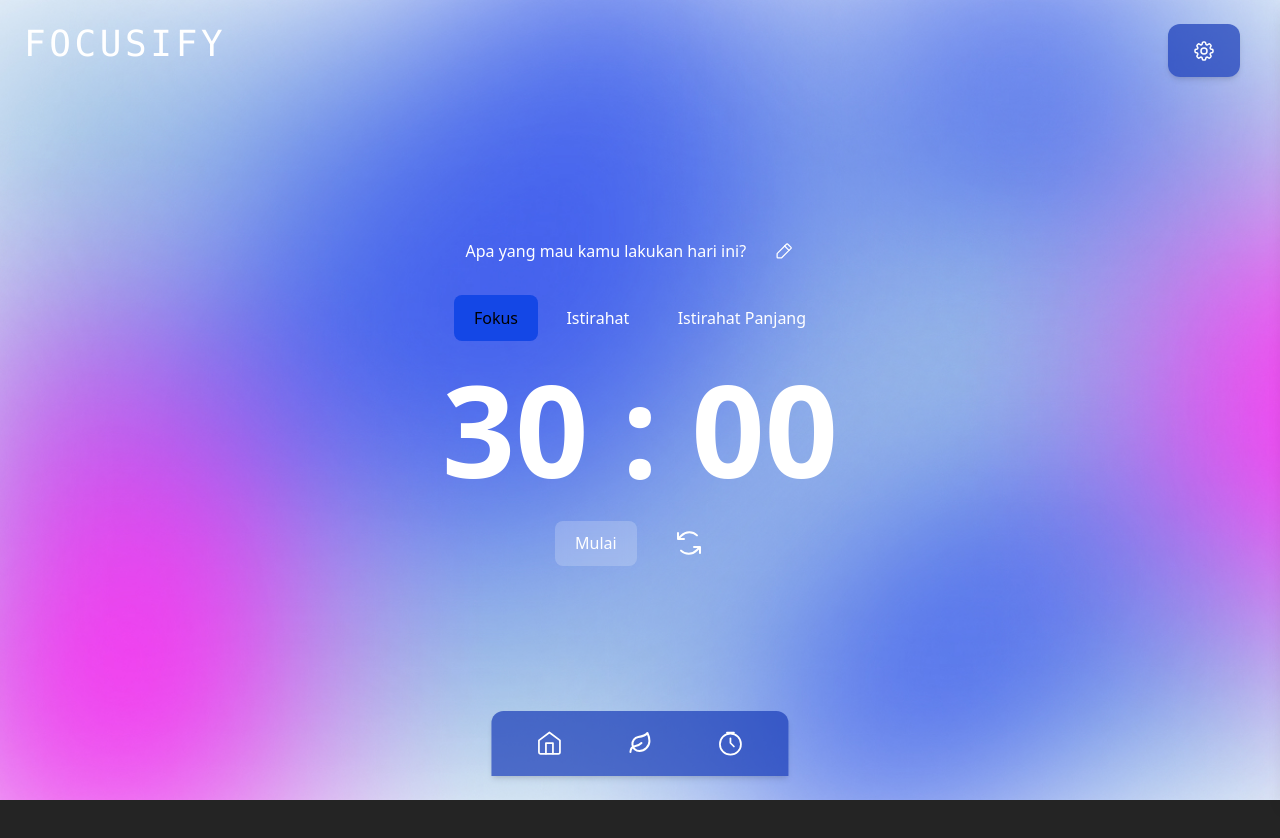
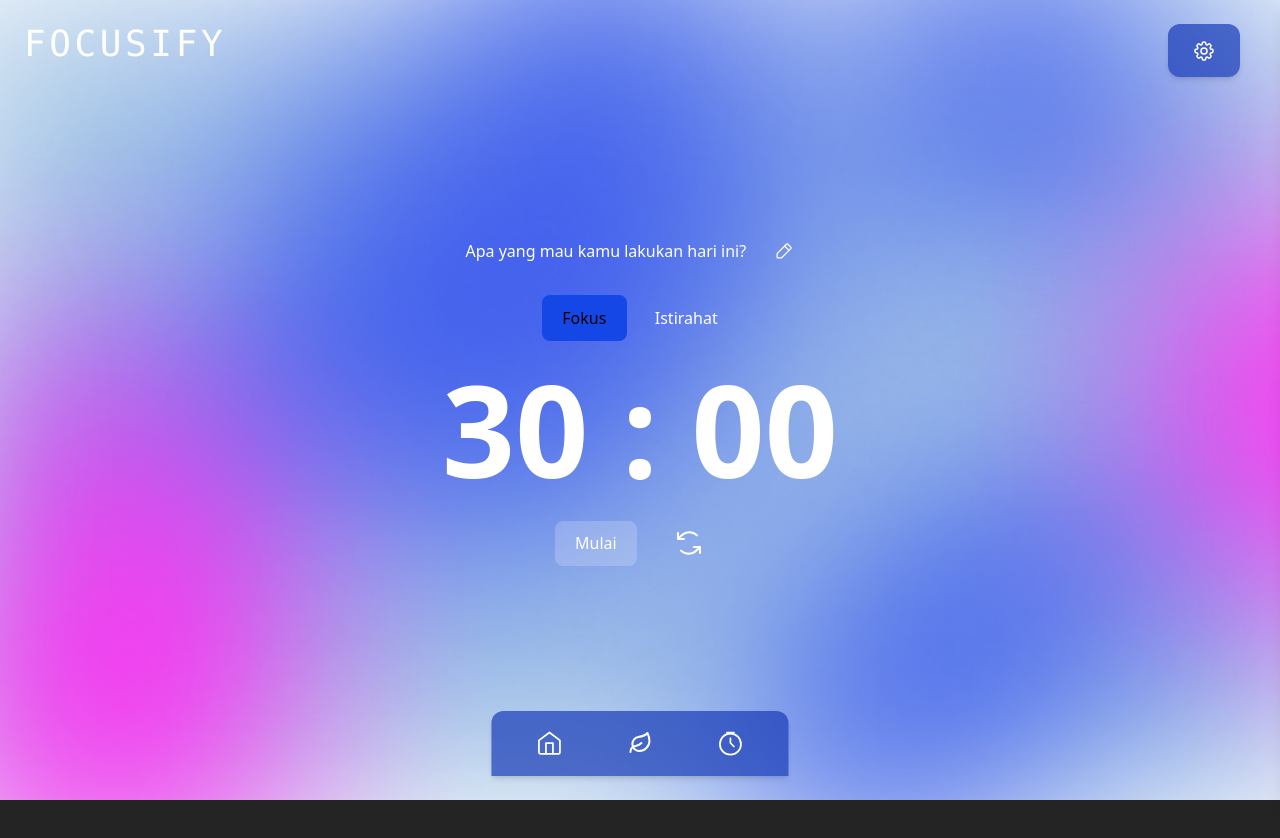
Before and after one commit to bgsprayogi/webfocusify, a React (Vite) app: page /timerpage in a window 1280 px wide. Shown: the top 838 px of the page. Built offline with nearby package versions, Linux system fonts and the light colour scheme.

Commit message:
feat:notifikasi timer + autoplay

```diff
--- a/package.json
+++ b/package.json
@@ -19,9 +19,11 @@
     "phosphor-react": "^1.4.1",
     "react": "^18.3.1",
     "react-dom": "^18.3.1",
+    "react-hot-toast": "^2.5.2",
     "react-icons": "^5.5.0",
     "react-router-dom": "^7.6.0",
     "react-slick": "^0.30.3",
+    "react-toastify": "^11.0.5",
     "slick-carousel": "^1.8.1",
     "stl-viewer": "^0.12.0",
     "tailwindcss": "^4.0.14"
--- a/src/components/SettingTimer.jsx
+++ b/src/components/SettingTimer.jsx
@@ -75,18 +75,6 @@ const SettingTimer = ({ defaultTimes, onSave }) => {
                         className="w-full p-3 rounded-lg bg-white text-black border border-gray-300 focus:outline-none focus:ring-2 focus:ring-blue-500"
                     />
                 </label>
-                <label className="block">
-                    <span className="block mb-1 font-medium">Istirahat Panjang (menit)</span>
-                    <input
-                        type="number"
-                        value={istirahatPanjangTime}
-                        onChange={(e) => {
-                            setIstirahatPanjangTime(e.target.value);
-                            setSelectedPreset(null);
-                        }}
-                        className="w-full p-3 rounded-lg bg-white text-black border border-gray-300 focus:outline-none focus:ring-2 focus:ring-blue-500"
-                    />
-                </label>
             </div>
 
             {/* Save Button */}
--- a/src/pages/TimerPage.jsx
+++ b/src/pages/TimerPage.jsx
@@ -2,6 +2,7 @@ import React, { useState, useEffect, useRef } from "react";
 import backgroundTimerDesktop from "../assets/backgroundTimer.jpg";
 import backgroundTimerMobile from "../assets/FindMobile.jpg";
 import AnimatedContent from "../components/AnimatedContent";
+import { Toaster, toast } from 'react-hot-toast';
 import SettingTimer from "../components/SettingTimer"; // pastikan path-nya benar
 import { PencilSimple } from "phosphor-react";
 
@@ -41,6 +42,44 @@ const TimerPage = () => {
         setTimeLeft(customTimes[mode] * 60);
     };
 
+    const handleAutoSwitch = () => {
+        if (mode === 'fokus') {
+            toast.success('🎯 Waktu Fokus selesai! Saatnya istirahat.', {
+                duration: 5000,
+                position: 'top-center',
+                style: {
+                    background: '#2563eb', // biru
+                    color: 'white',
+                    fontWeight: 'bold',
+                    fontSize: '16px',
+                    borderRadius: '10px',
+                    padding: '12px 20px',
+                    boxShadow: '0 4px 14px rgba(37, 99, 235, 0.6)',
+                },
+            });
+            setMode('istirahat');
+            setTimeLeft(customTimes.istirahat * 60);
+            setIsRunning(true);  // langsung lanjut auto play
+        } else if (mode === 'istirahat') {
+            toast.success('☕ Waktu Istirahat selesai! Yuk lanjut fokus.', {
+                duration: 4000,
+                position: 'top-center',
+                style: {
+                    background: '#059669', // hijau
+                    color: 'white',
+                    fontWeight: 'bold',
+                    fontSize: '16px',
+                    borderRadius: '10px',
+                    padding: '12px 20px',
+                    boxShadow: '0 4px 14px rgba(5, 150, 105, 0.6)',
+                },
+            });
+            setMode('fokus');
+            setTimeLeft(customTimes.fokus * 60);
+            setIsRunning(true);
+        }
+    };
+
 
 
     useEffect(() => {
@@ -49,6 +88,7 @@ const TimerPage = () => {
                 setTimeLeft((prev) => {
                     if (prev <= 1) {
                         clearInterval(timerRef.current);
+                        handleAutoSwitch(); // ← panggil di sini
                         return 0;
                     }
                     return prev - 1;
@@ -58,7 +98,8 @@ const TimerPage = () => {
             clearInterval(timerRef.current);
         }
         return () => clearInterval(timerRef.current);
-    }, [isRunning]);
+    }, [isRunning, mode, customTimes]);
+
 
     const formatTime = (time) => {
         const minutes = Math.floor(time / 60).toString().padStart(2, '0');
@@ -79,6 +120,11 @@ const TimerPage = () => {
                 backgroundPosition: "center",
             }}
         >
+            <div>
+                <Toaster position="top-center" reverseOrder={false} />
+
+            </div>
+
             {/* Logo */}
             <div className="absolute top-6 left-6 text-white text-2xl md:text-4xl font-mono tracking-widest">
                 FOCUSIFY
@@ -126,14 +172,7 @@ const TimerPage = () => {
                         >
                             Istirahat
                         </button>
-                        <button
-                            className={`px-5 py-3 rounded-full border text-sm md:text-base ${mode === 'istirahatPanjang' ? 'bg-blue-700 text-black' : 'border-white text-white'}`}
-                            onClick={() => switchMode('istirahatPanjang')}
-                        >
-                            Istirahat Panjang
-                        </button>
                     </div>
-
 
                     {/* Timer */}
                     <h2 className="text-8xl md:text-9xl font-bold">{formatTime(timeLeft)}</h2>
```
Also changed, not shown: 1 other file (tests, documents, lock files or other folders).
